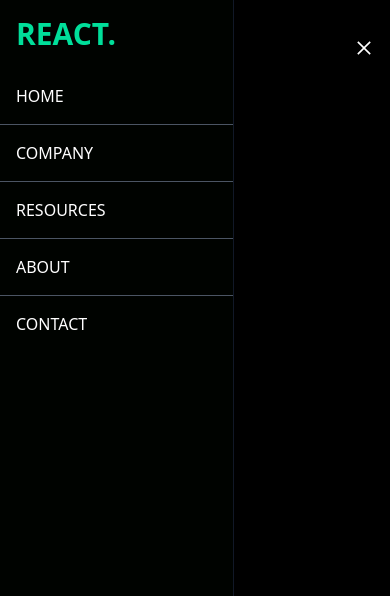
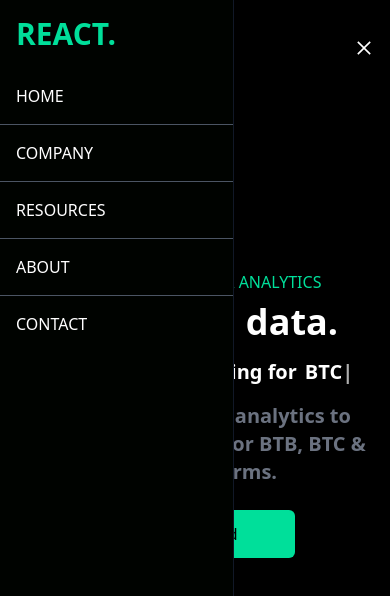
Before and after one commit to Andreaspkst/finance, a React (Vite) app: page / in a window 390 px wide. Shown: the top 596 px of the page. Built offline with nearby package versions, Linux system fonts and the light colour scheme.

Commit message:
Completed Responsive Hero Section

```diff
--- a/package.json
+++ b/package.json
@@ -12,7 +12,8 @@
   "dependencies": {
     "react": "^18.2.0",
     "react-dom": "^18.2.0",
-    "react-icons": "^5.0.1"
+    "react-icons": "^5.0.1",
+    "react-typed": "^2.0.12"
   },
   "devDependencies": {
     "@types/react": "^18.2.56",
--- a/src/App.jsx
+++ b/src/App.jsx
@@ -1,10 +1,11 @@
 import React from "react"
-import { Navbar } from "./components/index.js"
+import { Hero, Navbar } from "./components/index.js"
 
 function App() {
   return (
    <div className="">
     <Navbar />
+    <Hero />
    </div>
   )
 }
--- /dev/null
+++ b/src/components/Hero.jsx
@@ -0,0 +1,32 @@
+import React from 'react'
+import { ReactTyped } from 'react-typed'
+
+const Hero = () => {
+  return (
+    <div className='text-white'>
+        <div className='max-w-[800px] mt-[-96px] w-full h-screen mx-auto text-center flex flex-col justify-center'>
+            <p className='text-[#00df9a] fontbold p-2'>GROWING WITH DATA ANALYTICS</p>
+            <h1 className='md:text-7xl sm:text-6xl text-4xl font-bold md:py-6'>Grow with data.</h1>
+            <div className='flex justify-center items-center' >
+                <p className='md:text-5xl sm:text-4xl text-xl font-bold py-4'>
+                Fast, flexible financing for</p>
+                <ReactTyped
+                      className='md:text-5xl sm:text-4xl text-xl font-bold pl-2'
+                      strings={['BTB','BTC','SASS']}
+                      typedSpeed={120}
+                      backSpeed={140}
+                      loop
+                       />
+            </div>
+            <p className='md:text-2xl text-xl font-bold text-gray-500 md:pl-4 pl-2'>
+              Monitor your data analytics to increase revenuew for BTB, BTC & SASS platforms.
+            </p>
+            <button className='bg-[#00df9a] w-[200px] rounded-md font-medium my-6 mx-auto py-3 text-black'>
+              Get Started
+            </button>
+        </div>
+    </div>
+  )
+}
+
+export default Hero
--- a/src/components/Navbar.jsx
+++ b/src/components/Navbar.jsx
@@ -15,7 +15,7 @@
         <h1 className='w-ful text-3xl font-bold text-[#00df9a]'>
             REACT.
         </h1>
-        <ul className='hidden md:flex'>
+        <ul className='hidden '>
             <li className='p-4'>Home</li>
             <li className='p-4'>Company</li>
             <li className='p-4'>Resources</li>
--- a/src/components/index.js
+++ b/src/components/index.js
@@ -1,5 +1,7 @@
 import Navbar from './Navbar.jsx';
+import Hero from './Hero.jsx';
 
 export {
-    Navbar
+    Navbar,
+    Hero
 }
```
Also changed, not shown: 1 other file (tests, documents, lock files or other folders).
